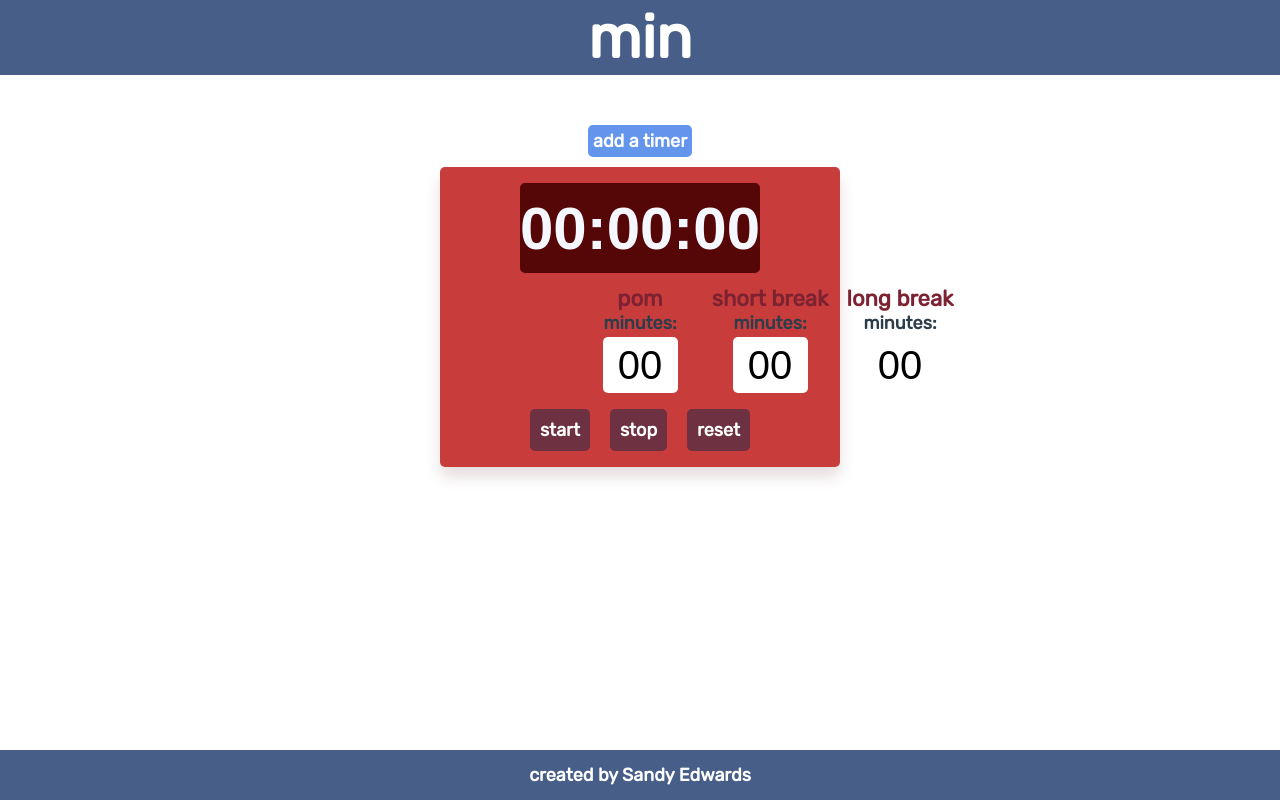
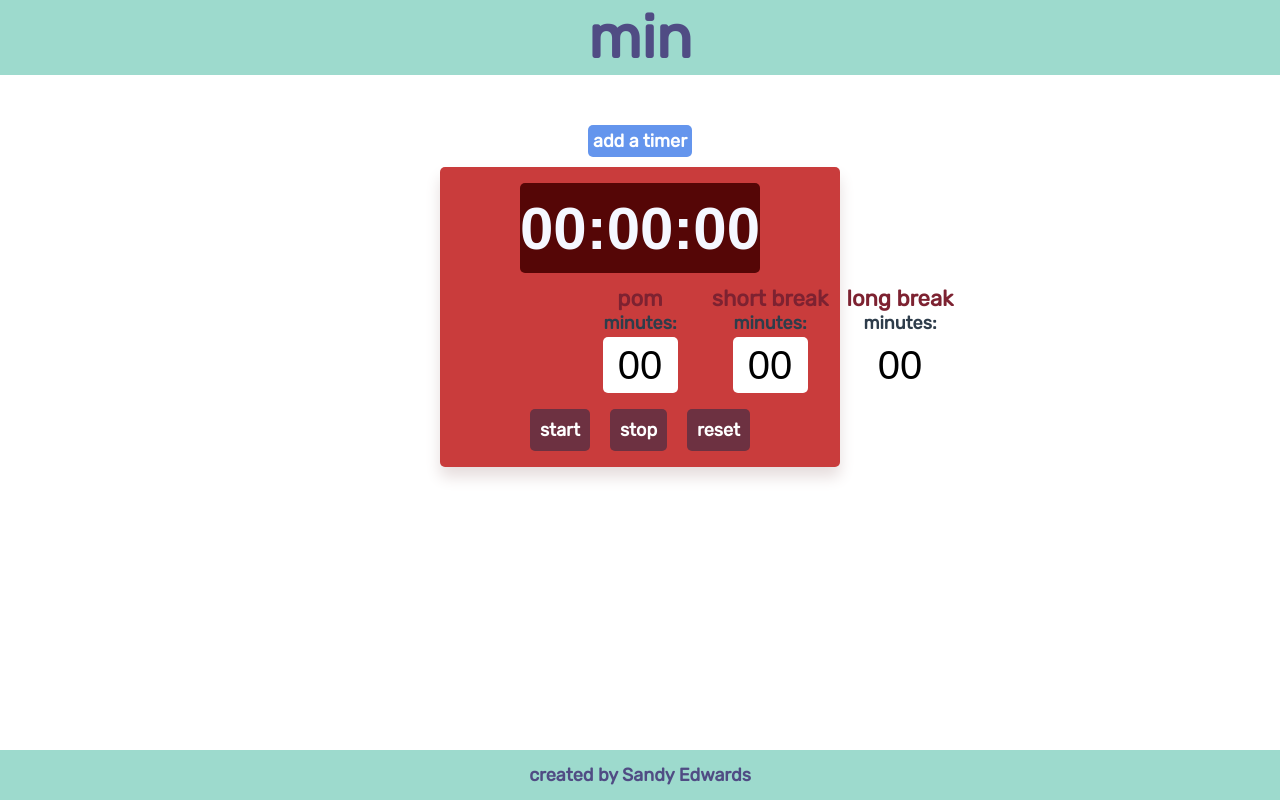
Before and after one commit to SarnaKhmel/min-client, a React (Create React App) app: page / in a window 1280 px wide. Built offline with nearby package versions, Linux system fonts and the light colour scheme; a web font is replaced by a local one.

Commit message:
minor styling changes

```diff
--- a/src/components/Footer/Footer.css
+++ b/src/components/Footer/Footer.css
@@ -4,8 +4,8 @@
     display: flex;
     align-items: center;
     justify-content: space-between;
-    background-color: rgb(71, 95, 136);
+    background-color: rgb(157, 218, 205);
     height: 50px;
     width: 100%;
-    color: white;
+    color: rgba(56, 30, 108, 0.755);
 }
--- a/src/components/NavBar/NavBar.css
+++ b/src/components/NavBar/NavBar.css
@@ -4,10 +4,10 @@
     justify-content: space-between;
     height: 75px;
     width: 100%;
-    background-color: rgb(71, 95, 136);
+    background-color: rgb(157, 218, 205);
     margin-bottom: 50px;
 }
 
 #navbar h1 {
-    color: white;
+    color: rgba(56, 30, 108, 0.755);
 }
```
